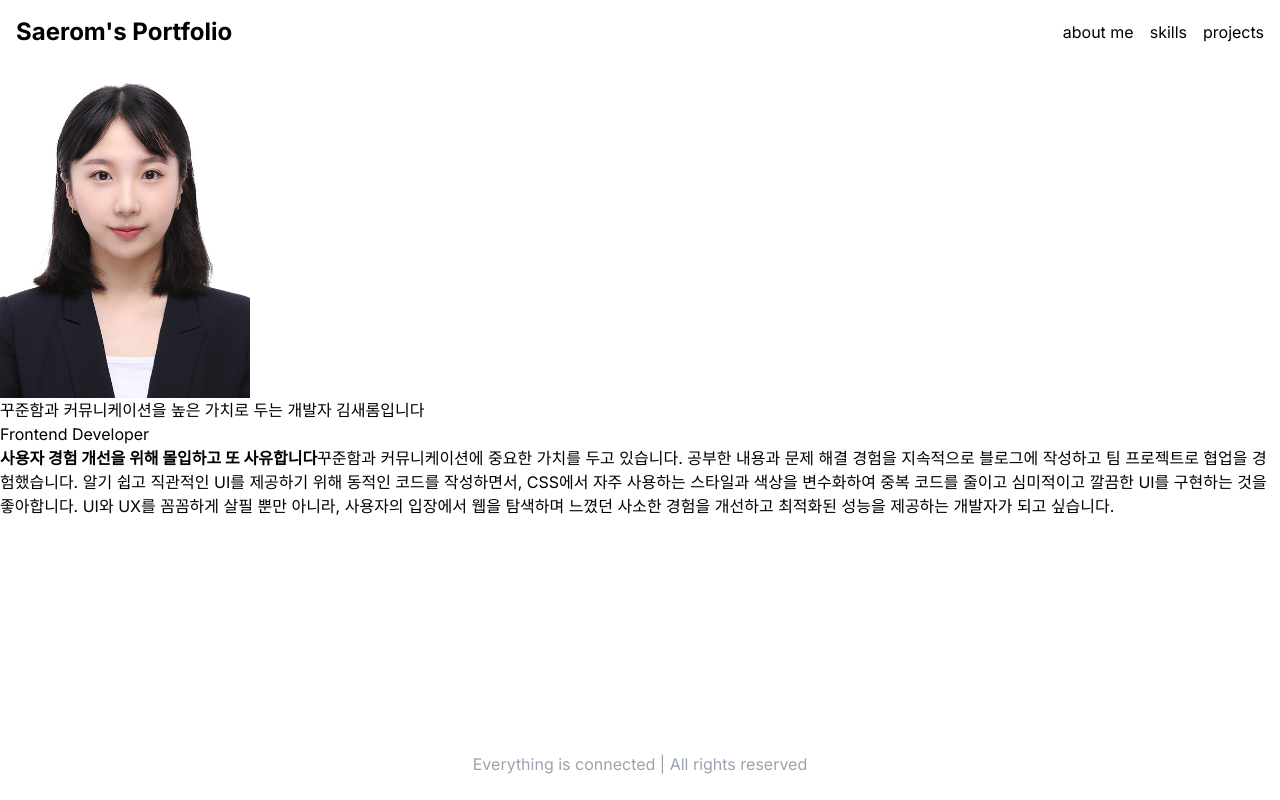
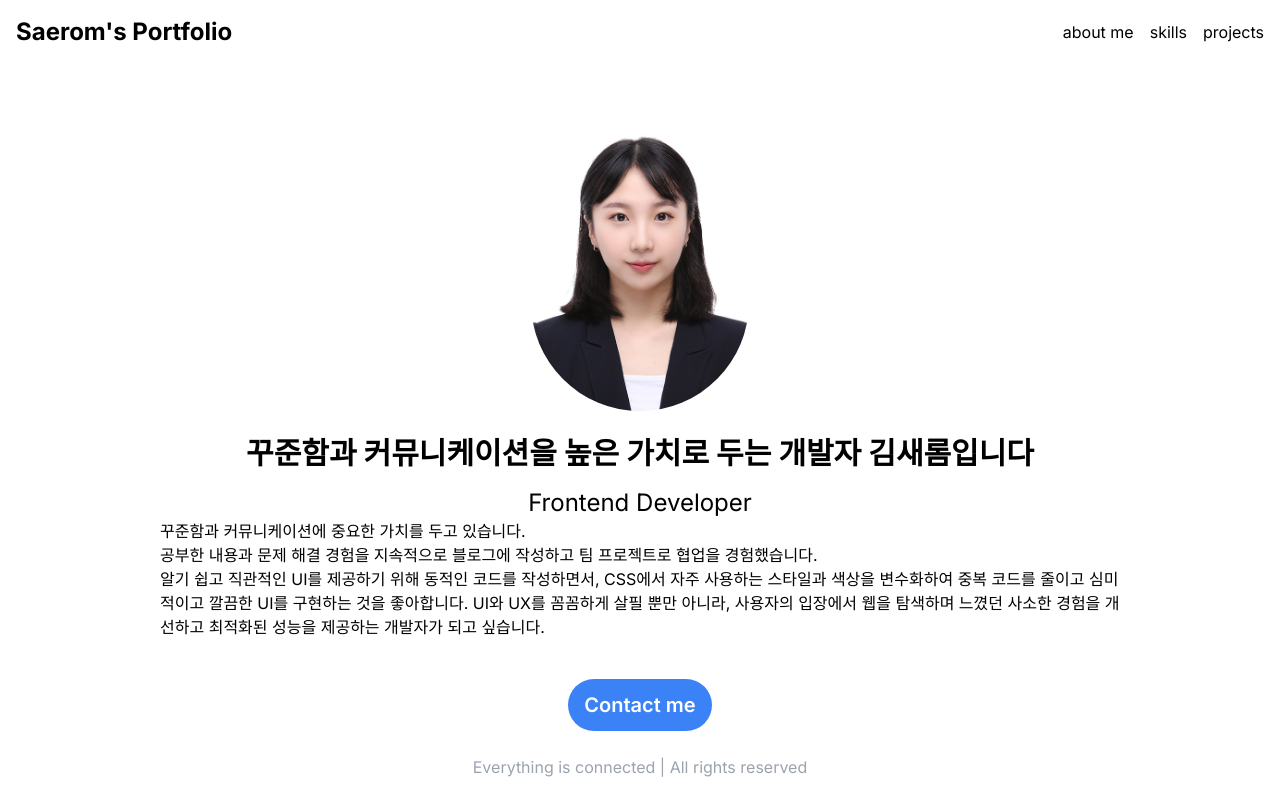
Before and after one commit to sagesrkim/blog, a Next.js app: page /about in a window 1280 px wide. Built offline with nearby package versions, Linux system fonts and the light colour scheme.

Commit message:
Feat: 프로필 컴포넌트 생성

```diff
--- a/src/components/Profile.tsx
+++ b/src/components/Profile.tsx
@@ -1,28 +1,38 @@
 import Image from "next/image";
+import Link from "next/link";
 import profileImage from "../../public/assets/profileImage.jpg";
 
 export default function Profile() {
   return (
-    <section>
+    <section className="text-center mt-10">
       <Image
+        className="w-100 rounded-full mx-auto p-4"
         src={profileImage}
         alt="profileImage"
         height={250}
         width={250}
         priority
       />
-      <h2>꾸준함과 커뮤니케이션을 높은 가치로 두는 개발자 김새롬입니다 </h2>
-      <h3>Frontend Developer</h3>
-      <p>
-        <strong>사용자 경험 개선을 위해 몰입하고 또 사유합니다</strong>
-        꾸준함과 커뮤니케이션에 중요한 가치를 두고 있습니다. 공부한 내용과 문제
-        해결 경험을 지속적으로 블로그에 작성하고 팀 프로젝트로 협업을
-        경험했습니다. 알기 쉽고 직관적인 UI를 제공하기 위해 동적인 코드를
-        작성하면서, CSS에서 자주 사용하는 스타일과 색상을 변수화하여 중복 코드를
-        줄이고 심미적이고 깔끔한 UI를 구현하는 것을 좋아합니다. UI와 UX를
-        꼼꼼하게 살필 뿐만 아니라, 사용자의 입장에서 웹을 탐색하며 느꼈던 사소한
-        경험을 개선하고 최적화된 성능을 제공하는 개발자가 되고 싶습니다.
+      <h2 className="text-3xl font-bold mt-2">
+        {"꾸준함과 커뮤니케이션을 높은 가치로 두는 개발자 김새롬입니다"}
+      </h2>
+      <h3 className="text-2xl mt-4">Frontend Developer</h3>
+
+      <p className="mx-40 text-left">
+        꾸준함과 커뮤니케이션에 중요한 가치를 두고 있습니다. <br />
+        공부한 내용과 문제 해결 경험을 지속적으로 블로그에 작성하고 팀
+        프로젝트로 협업을 경험했습니다. <br />
+        알기 쉽고 직관적인 UI를 제공하기 위해 동적인 코드를 작성하면서, CSS에서
+        자주 사용하는 스타일과 색상을 변수화하여 중복 코드를 줄이고 심미적이고
+        깔끔한 UI를 구현하는 것을 좋아합니다. UI와 UX를 꼼꼼하게 살필 뿐만
+        아니라, 사용자의 입장에서 웹을 탐색하며 느꼈던 사소한 경험을 개선하고
+        최적화된 성능을 제공하는 개발자가 되고 싶습니다.
       </p>
+      <Link href="/contact">
+        <button className="bg-blue-500 rounded-full px-4 py-3 mt-10 font-semibold text-xl text-white hover:bg-blue-600 hover:transition-all">
+          Contact me
+        </button>
+      </Link>
     </section>
   );
 }
```
